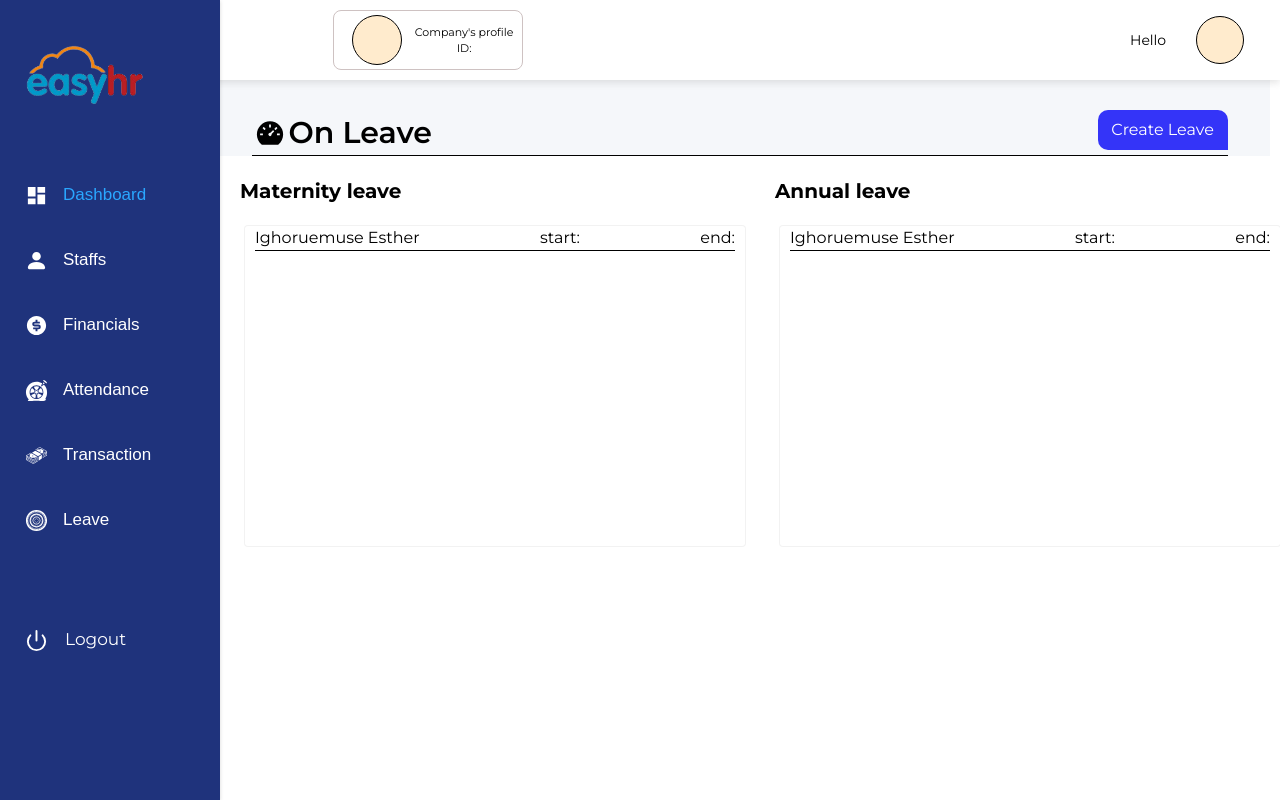
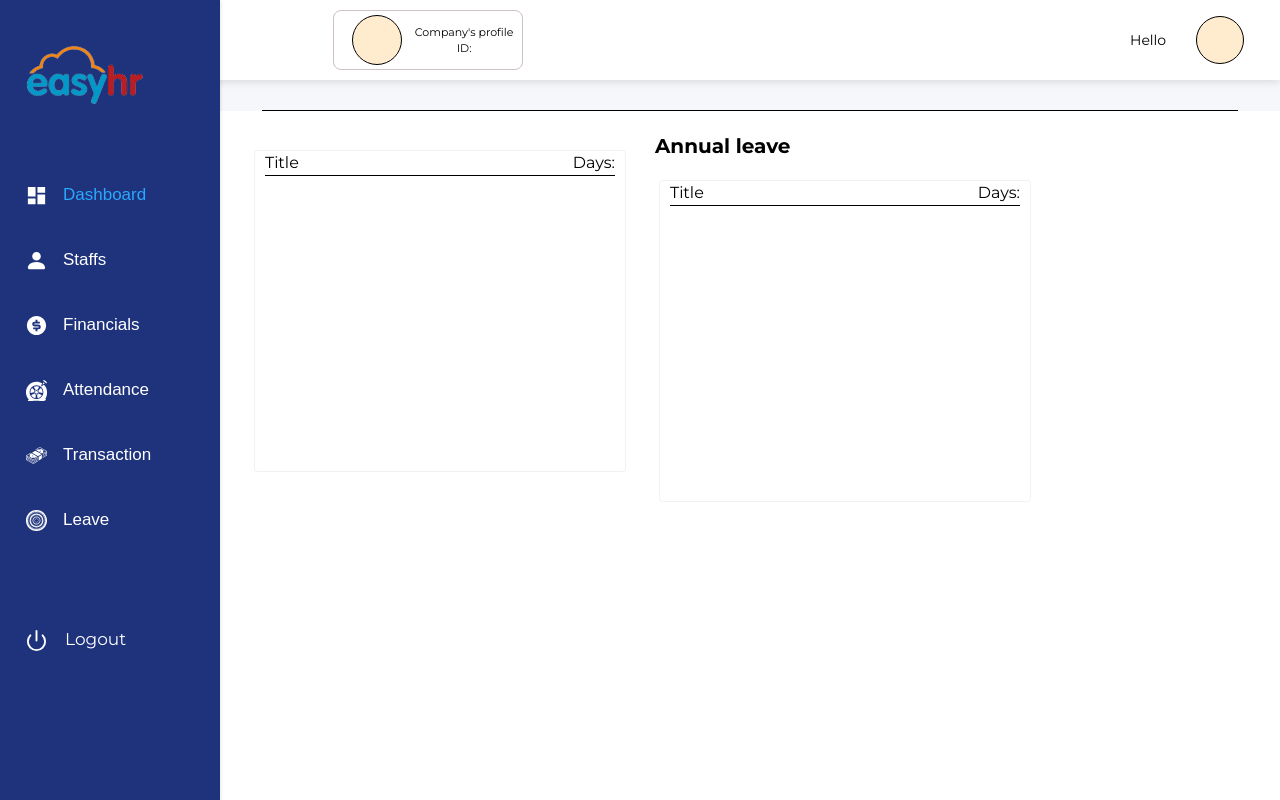
Before and after one commit to OgbuEsther/Easy_HR_FE2, a React (Create React App) app: page /dashboard/leave in a window 1280 px wide. Built offline with nearby package versions, Linux system fonts and the light colour scheme.

Commit message:
night started

```diff
--- a/src/pages/Leave/Leave.tsx
+++ b/src/pages/Leave/Leave.tsx
@@ -84,15 +84,15 @@ const ParentComp = () => {
       <Container>
         <Wrapper>
           <Top>
-            <Left>
-              <Bold>
+            {/* <Left> */}
+              {/* <Bold>
                 <Icn>
                   <AiFillDashboard />
                 </Icn>
                On Leave
               </Bold>
-              <button onClick={Toggle}>Create Leave</button>
-            </Left>
+              <button onClick={Toggle}>Create Leave</button> */}
+            {/* </Left> */}
             <hr />
 
             {show ? (
@@ -138,13 +138,13 @@ const ParentComp = () => {
       </Container>
       <One>
         <Wraps>
-          <Title>Maternity leave</Title>
+          {/* <Title>Maternity leave</Title> */}
         <Cards>
 
           <Box>
-          <Name>Ighoruemuse Esther</Name>
-          <Days>start:</Days>
-          <Days>end:</Days>
+          <Name> Title</Name>
+          <Days>Days:</Days>
+          {/* <Days>end:</Days> */}
           </Box>
         </Cards>
         </Wraps>
@@ -153,9 +153,9 @@ const ParentComp = () => {
       <Cards>
 
         <Box>
-        <Name>Ighoruemuse Esther</Name>
-        <Days>start:</Days>
-        <Days>end:</Days>
+        <Name> Title</Name>
+          <Days>Days:</Days>
+          {/* <Days>end:</Days> */}
         </Box>
       </Cards>
       </Wraps>
@@ -168,6 +168,7 @@ export default ParentComp;
 const Wraps= styled.div`
 margin-top: 20px;
 margin-left: 30px;
+
 `
 
 const Box = styled.div`
@@ -177,12 +178,23 @@ justify-content: space-between;
 margin: 10px;
 `
 const One = styled.div`
+@media screen and (max-width: 768px) {
+display: flex;
+flex-wrap: wrap;
+  }
 
 display: flex;
 
 `
 const Cards = styled.div`
+@media screen and (min-width: 780px) {
+width: 370px;
 
+  }
+   @media screen and (max-width: 556px) {
+width: 270px;
+
+  }
 width: 500px;
 height: 40vh;
 border-radius: 3px;
```
